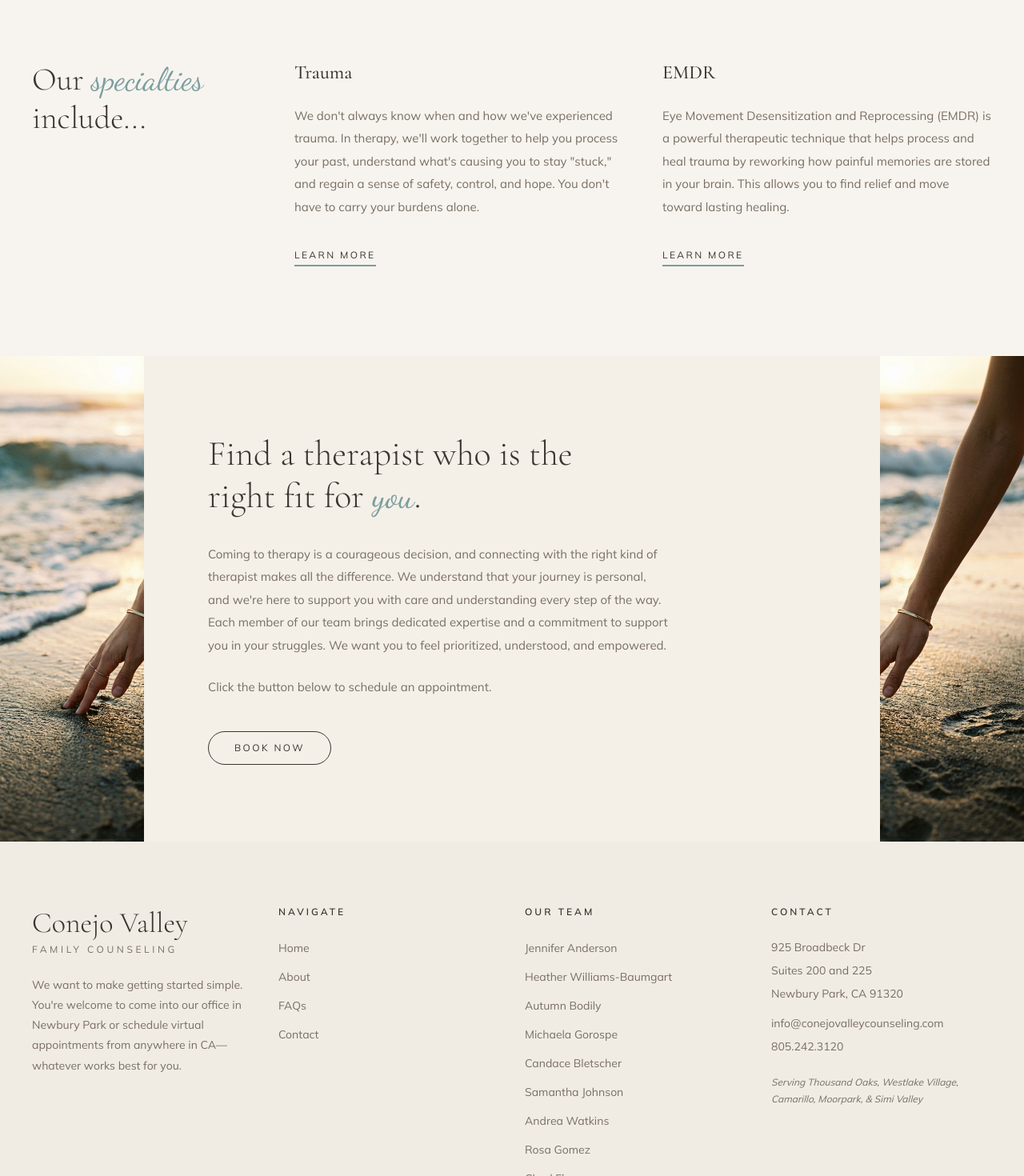
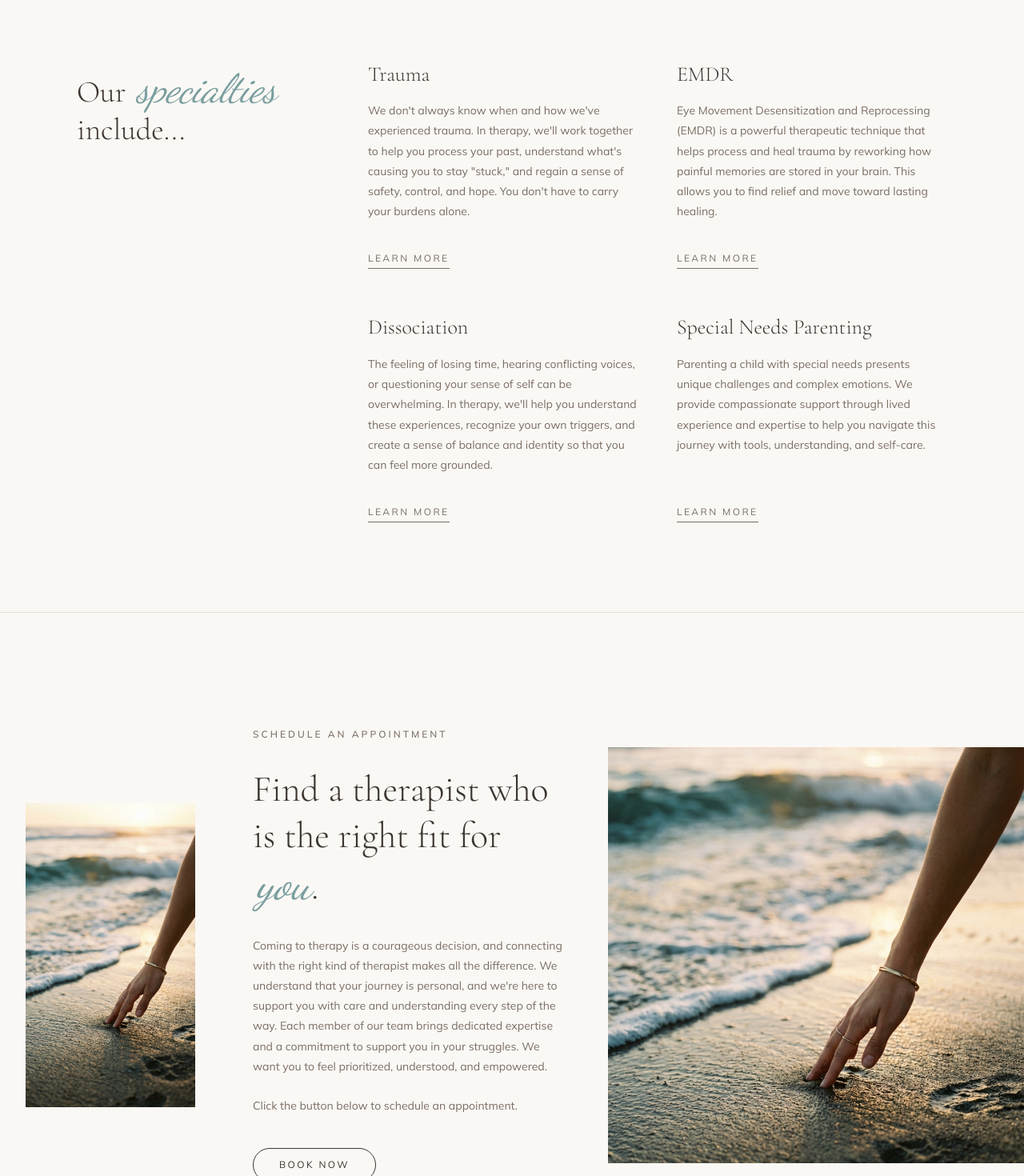
Before and after one commit to uzumaki902/website, a Next.js app: page / in a window 1280 px wide. Shown: the part 4800-6270 px from the top of the page at 80% size. Built offline with nearby package versions, Linux system fonts and the light colour scheme.

Commit message:
feat: add SpecialtiesSection, CtaSection, and Footer components

```diff
--- a/src/components/CtaSection.tsx
+++ b/src/components/CtaSection.tsx
@@ -2,25 +2,38 @@ import Image from "next/image";
 
 export default function CtaSection() {
   return (
-    <section id="contact" className="relative bg-cream">
-      <div className="grid grid-cols-1 lg:grid-cols-[180px_1fr_180px] min-h-[550px]">
-        {/* Left Image */}
-        <div className="relative hidden lg:block">
+    <section id="contact" className="relative bg-[#FAF8F5] py-16 md:py-24 border-t border-[#E8E0D2] overflow-hidden">
+      <div className="grid grid-cols-1 lg:grid-cols-[220px_1fr_450px] xl:grid-cols-[260px_1fr_520px] items-center min-h-[580px]">
+        {/* Left Inset Image */}
+        <div className="hidden lg:block relative h-[380px] w-full pl-8 pr-4 my-auto">
+          <div className="relative w-full h-full overflow-hidden">
             <Image
               src="/images/hand-sand.jpg"
-            alt="Hand touching sand on beach"
+              alt="Hand touching shells in beach sand"
               fill
               className="object-cover object-center"
             />
           </div>
+        </div>
 
         {/* Center Content */}
-        <div className="flex flex-col justify-center px-8 md:px-16 lg:px-20 py-16 md:py-24">
-          <h2 className="font-serif text-3xl md:text-[44px] font-light text-charcoal leading-[1.2] mb-8 max-w-lg">
+        <div className="flex flex-col justify-center px-8 md:px-12 lg:px-14 py-12">
+          {/* Eyebrow */}
+          <p className="font-sans text-xs text-[#7A6E63] tracking-[0.25em] uppercase mb-8 font-medium">
+            SCHEDULE AN APPOINTMENT
+          </p>
+
+          {/* Title */}
+          <h2 className="font-serif text-[32px] md:text-[42px] lg:text-[46px] font-light text-[#3D3530] leading-[1.25] mb-8 max-w-lg">
             Find a therapist who is the right fit for{" "}
-            <span className="font-script text-teal">you</span>.
+            <span className="font-script text-[#7A9E9F] italic text-4xl md:text-[52px] lg:text-[58px] inline-block ml-1">
+              you
+            </span>
+            .
           </h2>
-          <p className="font-sans text-sm md:text-[15px] text-brown-light leading-[1.9] mb-6 max-w-xl">
+
+          {/* Paragraph 1 */}
+          <p className="font-sans text-xs md:text-sm text-[#7A6E63] leading-[1.8] mb-6 max-w-lg">
             Coming to therapy is a courageous decision, and connecting with the
             right kind of therapist makes all the difference. We understand that
             your journey is personal, and we&apos;re here to support you with
@@ -29,24 +42,30 @@ export default function CtaSection() {
             struggles. We want you to feel prioritized, understood, and
             empowered.
           </p>
-          <p className="font-sans text-sm md:text-[15px] text-brown-light leading-[1.9] mb-10">
+
+          {/* Paragraph 2 */}
+          <p className="font-sans text-xs md:text-sm text-[#7A6E63] leading-[1.8] mb-10">
             Click the button below to schedule an appointment.
           </p>
+
+          {/* Oval Button */}
+          <div>
             <a
               href="#"
-            className="inline-block w-fit border border-charcoal text-charcoal font-sans text-xs tracking-[0.2em] uppercase px-8 py-3 rounded-full hover:bg-charcoal hover:text-white transition-colors"
+              className="inline-block border border-[#3D3530] text-[#3D3530] font-sans text-xs tracking-[0.2em] uppercase px-8 py-3 rounded-full hover:bg-[#3D3530] hover:text-white transition-colors"
             >
               BOOK NOW
             </a>
           </div>
+        </div>
 
-        {/* Right Image */}
-        <div className="relative hidden lg:block">
+        {/* Right Full Height Image */}
+        <div className="hidden lg:block relative h-[520px] w-full overflow-hidden">
           <Image
             src="/images/hand-sand.jpg"
-            alt="Close-up of person on beach"
+            alt="Parent and child on beach pointing at shells"
             fill
-            className="object-cover object-right"
+            className="object-cover object-center"
           />
         </div>
       </div>
--- a/src/components/Footer.tsx
+++ b/src/components/Footer.tsx
@@ -19,19 +19,19 @@ const navLinks = [
 
 export default function Footer() {
   return (
-    <footer>
-      {/* Main Footer */}
-      <div className="bg-footer-bg py-16 md:py-20 px-8">
-        <div className="max-w-[1200px] mx-auto grid grid-cols-1 md:grid-cols-2 lg:grid-cols-4 gap-10 md:gap-8">
+    <footer className="w-full">
+      {/* Main Footer (White Background) */}
+      <div className="bg-white py-16 md:py-20 px-8 md:px-16 lg:px-24">
+        <div className="max-w-[1240px] mx-auto grid grid-cols-1 md:grid-cols-2 lg:grid-cols-4 gap-10 lg:gap-12">
           {/* Brand */}
           <div>
-            <p className="font-serif text-3xl md:text-[36px] font-light text-charcoal mb-1">
+            <p className="font-serif text-3xl md:text-[36px] font-light text-[#3D3530] mb-1">
               Conejo Valley
             </p>
-            <p className="font-sans text-xs tracking-[0.3em] uppercase text-brown-light mb-6">
+            <p className="font-sans text-xs tracking-[0.3em] uppercase text-[#7A6E63] mb-6">
               FAMILY COUNSELING
             </p>
-            <p className="font-sans text-sm text-brown-light leading-[1.8]">
+            <p className="font-sans text-xs md:text-sm text-[#7A6E63] leading-[1.8] max-w-xs">
               We want to make getting started simple. You&apos;re welcome to
               come into our office in Newbury Park or schedule virtual
               appointments from anywhere in CA—whatever works best for you.
@@ -40,7 +40,7 @@ export default function Footer() {
 
           {/* Navigate */}
           <div>
-            <h4 className="font-sans text-xs font-semibold tracking-[0.25em] uppercase text-charcoal mb-6">
+            <h4 className="font-sans text-xs font-semibold tracking-[0.25em] uppercase text-[#3D3530] mb-6">
               NAVIGATE
             </h4>
             <ul className="flex flex-col gap-3">
@@ -48,7 +48,7 @@ export default function Footer() {
                 <li key={link.label}>
                   <a
                     href={link.href}
-                    className="font-sans text-sm text-brown-light hover:text-teal transition-colors"
+                    className="font-sans text-xs md:text-sm text-[#7A6E63] hover:text-[#7A9E9F] transition-colors"
                   >
                     {link.label}
                   </a>
@@ -59,7 +59,7 @@ export default function Footer() {
 
           {/* Our Team */}
           <div>
-            <h4 className="font-sans text-xs font-semibold tracking-[0.25em] uppercase text-charcoal mb-6">
+            <h4 className="font-sans text-xs font-semibold tracking-[0.25em] uppercase text-[#3D3530] mb-6">
               OUR TEAM
             </h4>
             <ul className="flex flex-col gap-3">
@@ -67,7 +67,7 @@ export default function Footer() {
                 <li key={name}>
                   <a
                     href="#team"
-                    className="font-sans text-sm text-brown-light hover:text-teal transition-colors"
+                    className="font-sans text-xs md:text-sm text-[#7A6E63] hover:text-[#7A9E9F] transition-colors"
                   >
                     {name}
                   </a>
@@ -78,17 +78,17 @@ export default function Footer() {
 
           {/* Contact */}
           <div>
-            <h4 className="font-sans text-xs font-semibold tracking-[0.25em] uppercase text-charcoal mb-6">
+            <h4 className="font-sans text-xs font-semibold tracking-[0.25em] uppercase text-[#3D3530] mb-6">
               CONTACT
             </h4>
-            <div className="font-sans text-sm text-brown-light leading-[1.8] flex flex-col gap-1">
+            <div className="font-sans text-xs md:text-sm text-[#7A6E63] leading-[1.8] flex flex-col gap-1">
               <p>925 Broadbeck Dr</p>
               <p>Suites 200 and 225</p>
               <p>Newbury Park, CA 91320</p>
               <p className="mt-2">
                 <a
                   href="mailto:info@conejovalleycounseling.com"
-                  className="hover:text-teal transition-colors"
+                  className="hover:text-[#7A9E9F] transition-colors"
                 >
                   info@conejovalleycounseling.com
                 </a>
@@ -96,12 +96,12 @@ export default function Footer() {
               <p>
                 <a
                   href="tel:+18052423120"
-                  className="hover:text-teal transition-colors"
+                  className="hover:text-[#7A9E9F] transition-colors"
                 >
                   805.242.3120
                 </a>
               </p>
-              <p className="mt-4 text-xs leading-[1.8] italic">
+              <p className="mt-4 text-xs leading-[1.8] italic text-[#7A6E63]">
                 Serving Thousand Oaks, Westlake Village, Camarillo, Moorpark, &amp;
                 Simi Valley
               </p>
@@ -110,9 +110,9 @@ export default function Footer() {
         </div>
       </div>
 
-      {/* Bottom Bar */}
-      <div className="bg-gradient-to-r from-footer-bar via-teal to-teal-light py-4 px-8">
-        <div className="max-w-[1200px] mx-auto flex flex-col md:flex-row items-center justify-center gap-2">
+      {/* Bottom Bar (Teal Accent #8AABAB Background) */}
+      <div className="bg-[#8AABAB] py-3.5 px-8">
+        <div className="max-w-[1240px] mx-auto flex items-center justify-center">
           <p className="font-sans text-xs text-white/90">
             <a href="#" className="hover:text-white transition-colors">Terms</a>
             {" | "}
--- a/src/components/SpecialtiesSection.tsx
+++ b/src/components/SpecialtiesSection.tsx
@@ -3,47 +3,67 @@ const specialties = [
     title: "Trauma",
     description:
       "We don't always know when and how we've experienced trauma. In therapy, we'll work together to help you process your past, understand what's causing you to stay \"stuck,\" and regain a sense of safety, control, and hope. You don't have to carry your burdens alone.",
-    link: "#",
+    link: "#contact",
   },
   {
     title: "EMDR",
     description:
       "Eye Movement Desensitization and Reprocessing (EMDR) is a powerful therapeutic technique that helps process and heal trauma by reworking how painful memories are stored in your brain. This allows you to find relief and move toward lasting healing.",
-    link: "#",
+    link: "#contact",
+  },
+  {
+    title: "Dissociation",
+    description:
+      "The feeling of losing time, hearing conflicting voices, or questioning your sense of self can be overwhelming. In therapy, we'll help you understand these experiences, recognize your own triggers, and create a sense of balance and identity so that you can feel more grounded.",
+    link: "#contact",
+  },
+  {
+    title: "Special Needs Parenting",
+    description:
+      "Parenting a child with special needs presents unique challenges and complex emotions. We provide compassionate support through lived experience and expertise to help you navigate this journey with tools, understanding, and self-care.",
+    link: "#contact",
   },
 ];
 
 export default function SpecialtiesSection() {
   return (
-    <section className="bg-off-white py-20 md:py-28 px-8">
-      <div className="max-w-[1200px] mx-auto">
-        <div className="grid grid-cols-1 md:grid-cols-[280px_1fr_1fr] gap-8 md:gap-12">
+    <section id="specialties-cards" className="bg-[#FAF8F5] py-20 md:py-28 px-8 md:px-16 lg:px-24 border-t border-[#E8E0D2]">
+      <div className="max-w-[1240px] mx-auto">
+        <div className="grid grid-cols-1 lg:grid-cols-[300px_1fr] gap-12 lg:gap-16 items-start">
           {/* Left – Heading */}
-          <div>
-            <h2 className="font-serif text-3xl md:text-[40px] font-light text-charcoal leading-[1.2]">
-              Our <span className="font-script text-teal">specialties</span>
-              <br />
+          <div className="lg:pt-2">
+            <h2 className="font-serif text-3xl md:text-[38px] font-light text-[#3D3530] leading-tight">
+              Our{" "}
+              <span className="font-script text-[#7A9E9F] italic text-4xl md:text-[50px] inline-block mx-1">
+                specialties
+              </span>{" "}
               include...
             </h2>
           </div>
 
-          {/* Specialty Cards */}
+          {/* Right – 2x2 Grid of Specialty Cards */}
+          <div className="grid grid-cols-1 md:grid-cols-2 gap-x-12 gap-y-14">
             {specialties.map((item) => (
-            <div key={item.title}>
-              <h3 className="font-serif text-xl md:text-2xl font-medium text-charcoal mb-6">
+              <div key={item.title} className="flex flex-col justify-between">
+                <div>
+                  <h3 className="font-serif text-2xl md:text-[26px] font-light text-[#3D3530] mb-4">
                     {item.title}
                   </h3>
-              <p className="font-sans text-sm md:text-[15px] text-brown-light leading-[1.9] mb-8">
+                  <p className="font-sans text-xs md:text-sm text-[#7A6E63] leading-[1.8] mb-8">
                     {item.description}
                   </p>
+                </div>
+                <div>
                   <a
                     href={item.link}
-                className="inline-block font-sans text-xs tracking-[0.2em] uppercase text-charcoal border-b-2 border-teal pb-1 hover:text-teal transition-colors"
+                    className="inline-block font-sans text-xs tracking-[0.2em] uppercase text-[#7A6E63] border-b border-[#7A6E63] pb-1 hover:text-[#7A9E9F] hover:border-[#7A9E9F] transition-colors"
                   >
                     LEARN MORE
                   </a>
                 </div>
+              </div>
             ))}
+          </div>
         </div>
       </div>
     </section>
```
Lines whose indentation alone changed are shown as unchanged.
